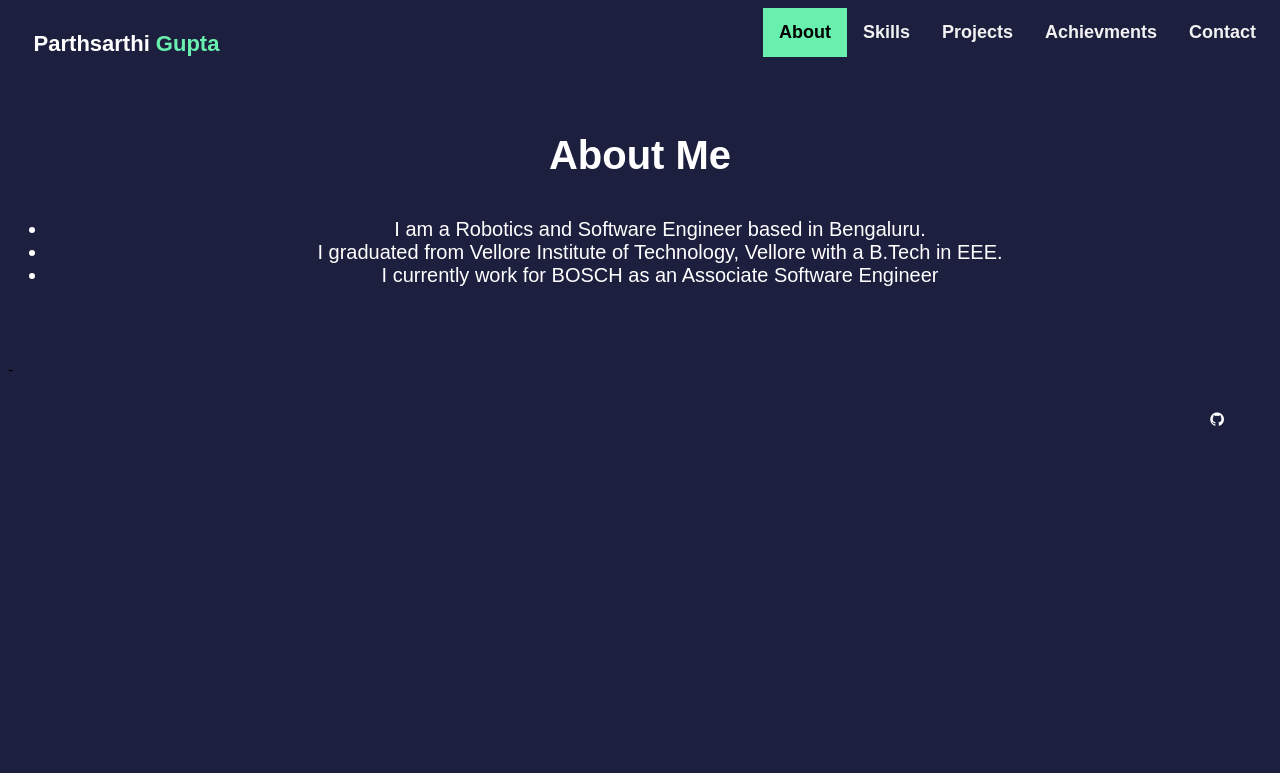
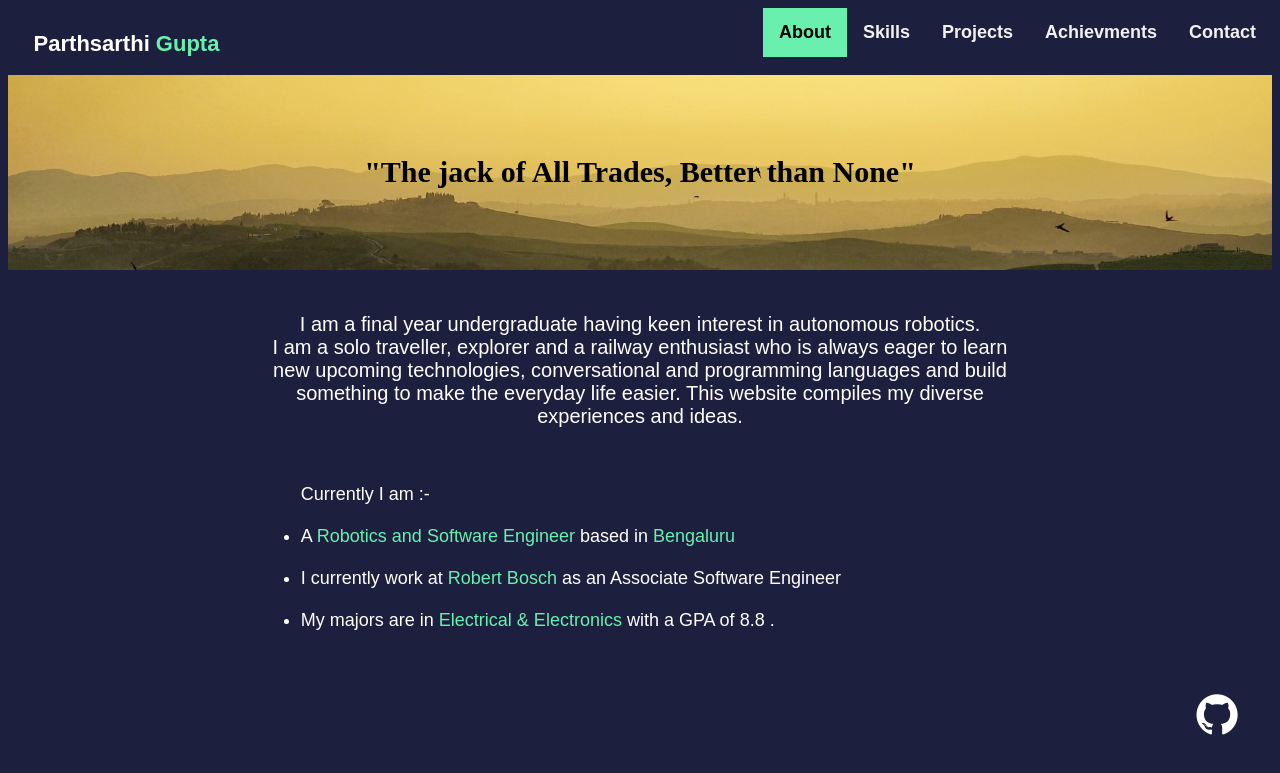
Before and after one commit to Severus11/Hyperspace-Severus11, a plain HTML site: page about.html in a window 1280 px wide. Drawn offline with Linux system fonts and the light colour scheme.

Commit message:
finished about page

```diff
--- a/CSS/master1.css
+++ b/CSS/master1.css
@@ -107,7 +107,22 @@ h3{
 }
 .p2{
   color: white;
-  font-size: 20px;
+  font-size: 18px;
   font-family: sans-serif;
+  margin-left: 20%;
+
+
+}
+.container {
+  position: relative;
   text-align: center;
+  color: black;
+  font-size: 30px;
 }
+.centered {
+  position: absolute;
+  top: 50%;
+  left: 50%;
+  transform: translate(-50%, -50%);
+  font-family: 'Times New Roman';
+}
--- a/about.html
+++ b/about.html
@@ -23,23 +23,36 @@
     </header>
 
     <body>
-        <h3>About Me</h3>
-        <p>
+        <br>
+        <!--<h3>About Me</h3>-->
+        <div class = "container">
+            <img src="images\about-b.jpg" width = "100%">
+            <div class="centered"><strong> "The jack of All Trades, Better than None"</strong></div>
+        </div>
+
+        <p  style="text-align: center; color: white; font-size: 20px; margin-left: 20%; margin-right: 20%;">
+            <br>
+            I am a final year undergraduate having keen interest in autonomous robotics.<br>
+            I am a solo traveller, explorer and a railway enthusiast who is always eager to
+            learn new upcoming technologies, conversational and programming languages and build something
+            to make the everyday life easier.
+            This website compiles my diverse experiences and ideas.
+            <br>
+
+        </p>
+             <br>
+
             <ul class="p2">
-                <li>I am a Robotics and Software Engineer based in Bengaluru.</li>
+                Currently I am :-
+                <br>
+                <br>
+                <li>A <span style="color: var(--neon-green)">Robotics and Software Engineer</span> based in <span style="color: var(--neon-green)">Bengaluru</span></li><br>
 
-                <li>I graduated from Vellore Institute of Technology, Vellore with a B.Tech in EEE.</li>
+                <li>I currently work at <span style="color: var(--neon-green)">Robert Bosch </span>as an Associate Software Engineer</li><br>
 
-                <li>I currently work for BOSCH as an Associate Software Engineer</li>
+                <li>My majors are in <span style="color: var(--neon-green)">Electrical & Electronics </span>with a GPA of 8.8 .</li>
             </ul>
-        </p>
-        <br>
-        <br>
-
-        <!--<a style="margin-top: 3%" href="#" class="fa fa-linkedin"></a>-->
-        <a style="margin-top: 3%" href="https://github.com/Severus11" class="fa fa-github" target="_blank"></a>
-        <br>-
-
+        <a style="margin-top: 1%; margin-left: 2%" href="https://github.com/Severus11" class="fa fa-github fa-3x" target="_blank"></a>
     </body>
 
 </html>
```
Also changed, not shown: index.html (+1 -6 lines), images/about-b.jpg (added).
